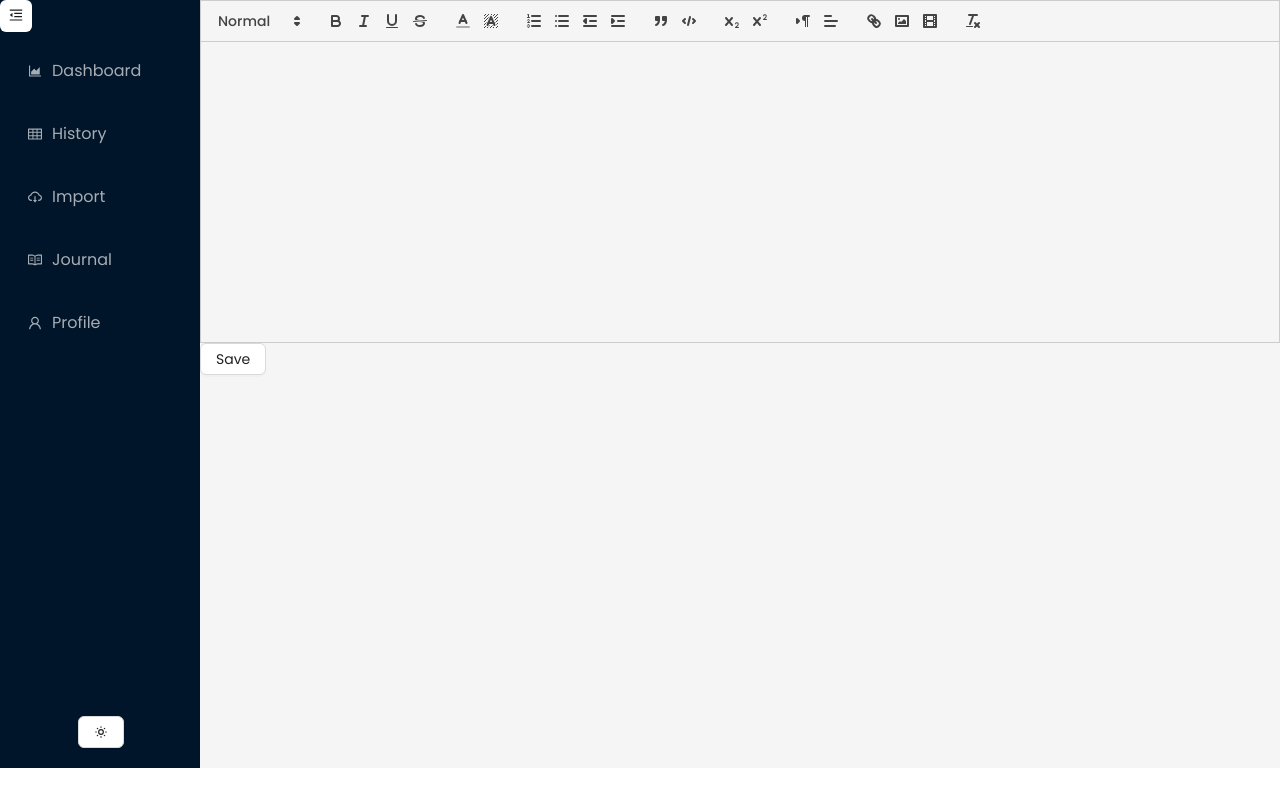
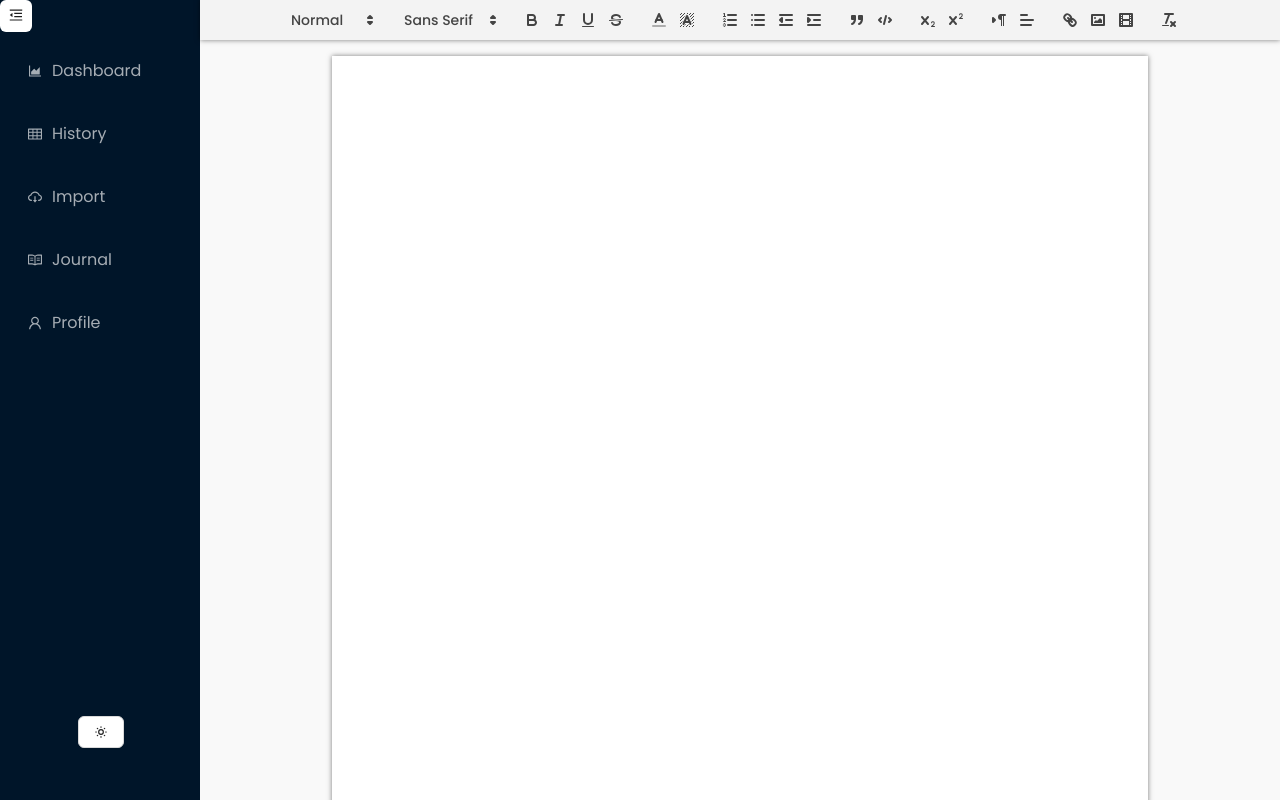
Before and after one commit to likemcode/TradTracker-client, a React (Vite) app: page /JournalDetails/1 in a window 1280 px wide. Shown: the top 800 px of the page. Built offline with nearby package versions, Linux system fonts and the light colour scheme; no server answers.

Commit message:
Journal update added button and styled editor

```diff
--- a/src/components/Journal.jsx
+++ b/src/components/Journal.jsx
@@ -1,10 +1,23 @@
-import React from 'react';
-import { Avatar, List } from 'antd';
-import { Link } from 'react-router-dom';
+import React, {useState} from 'react';
+import { Avatar, List, Button } from 'antd';
+import { useNavigate } from 'react-router-dom';
+import { Link} from 'react-router-dom';
 import { useGetJournalListQuery } from '../services/BackendApi';
+import NewJournalModal from './NewJournalModal';
 
 const Journal = () => {
   const { data: journals, error, isLoading } = useGetJournalListQuery();
+  const [modalVisible, setModalVisible] = useState(false);
+  const navigate = useNavigate();
+
+  const handleCreateJournal = title => {
+   const newId = journals.length > 0 ? Math.max(...journals.map(journal => journal.id)) + 1 : 1;
+   // Perform action to create new journal entry with the provided title
+   console.log('Creating journal entry with title:', title);
+   setModalVisible(false); // Close the modal after creating the entry
+
+   navigate(`/JournalDetails/${newId}`,  { state: { title } });
+ };
 
   if (isLoading) {
     return <div>Loading...</div>;
@@ -14,7 +27,20 @@ const Journal = () => {
     return <div>Error: {error.message}</div>;
   }
 
+
+  console.log(journals)
   return (
+   <div>
+   {/* Button to add new journal entry */}
+   <Button type="primary" style={{ marginBottom: '16px' }} onClick={() => setModalVisible(true)}>
+      Add Journal
+   </Button>
+
+   <NewJournalModal
+        visible={modalVisible}
+        onCreate={handleCreateJournal}
+        onCancel={() => setModalVisible(false)}
+   />
     <List
       itemLayout="horizontal"
       dataSource={journals}
@@ -28,6 +54,7 @@ const Journal = () => {
         </List.Item>
       )}
     />
+    </div>
   );
 };
 
--- a/src/components/JournalDetails.jsx
+++ b/src/components/JournalDetails.jsx
@@ -1,14 +1,13 @@
 import React, { useEffect, useState } from 'react';
-import { useParams } from 'react-router-dom';
-import ReactQuill, { Quill } from 'react-quill'; // Import Quill object
-// import ImageResize from 'quill-image-resize-module';
+import { useParams, useLocation } from 'react-router-dom';
+import ReactQuill from 'react-quill'; // Import Quill object
 import { Button , message} from 'antd';
 import 'react-quill/dist/quill.snow.css'; // Import Quill's snow theme CSS
 
-// Quill.register('modules/imageResize', ImageResize);
 
 const customToolbar = [
   [{ header: [1, 2, 3, 4, 5, 6, false] }],
+ [{ font: [] }],
   ['bold', 'italic', 'underline', 'strike'],
   [{ color: [] }, { background: [] }],
   [{ list: 'ordered' }, { list: 'bullet' }, { indent: '-1' }, { indent: '+1' }],
@@ -21,6 +20,8 @@ const customToolbar = [
 
 const JournalDetails = () => {
   const { journalId } = useParams();
+  const location = useLocation();
+  const title = location.state?.title || 'Default Title'; // Access the title passed from the Journal component
   const [content, setContent] = useState('');
 
 
@@ -50,7 +51,7 @@ const JournalDetails = () => {
           'Content-Type': 'application/json',
         },
         body: JSON.stringify({
-          title: 'Your Journal Entry Title', // You can set the title dynamically or prompt the user to enter it
+          title: title, // You can set the title dynamically or prompt the user to enter it
           content:content }),
       });
       if (!response.ok) {
@@ -65,11 +66,7 @@ const JournalDetails = () => {
     <div className="journal-details-container">
       <ReactQuill
         theme="snow"
-        modules={{ toolbar: customToolbar,
-        //   imageResize: {
-        //   displaySize: true, // Display the size of the image when resizing
-        // },
-      }
+        modules={{ toolbar: customToolbar }
       }
         value={content}
         onChange={setContent}
--- /dev/null
+++ b/src/components/NewJournalModal.jsx
@@ -0,0 +1,46 @@
+import React, { useState } from 'react';
+import { Modal, Form, Input, Button } from 'antd';
+
+const NewJournalModal = ({ visible, onCreate, onCancel }) => {
+  const [form] = Form.useForm();
+
+  const handleCreate = () => {
+    form
+      .validateFields()
+      .then(values => {
+        onCreate(values.title);
+        form.resetFields();
+      })
+      .catch(err => {
+        console.error('Validation failed:', err);
+      });
+  };
+
+  return (
+    <Modal
+      open={visible}
+      title="Create New Journal Entry"
+      okText="Create"
+      cancelText="Cancel"
+      onCancel={onCancel}
+      onOk={handleCreate}
+    >
+      <Form form={form} layout="vertical">
+        <Form.Item
+          name="title"
+          label="Title"
+          rules={[
+            {
+              required: true,
+              message: 'Please enter a title for the journal entry',
+            },
+          ]}
+        >
+          <Input />
+        </Form.Item>
+      </Form>
+    </Modal>
+  );
+};
+
+export default NewJournalModal;
--- a/src/index.css
+++ b/src/index.css
@@ -60,10 +60,31 @@
 }
 
 .journal-details-container {
-  width: 100%;
+  background-color: #f9f9f9;
+  margin: 0;
 }
 
-.ql-editor {
-  min-height: 300px; /* Adjust as needed */
-  font-size: 16px; /* Adjust as needed */
+.journal-details-container .ql-editor {
+  width: 8.5in;
+  min-height: 11in;
+  padding: 1in;
+  margin: 1rem;
+  box-shadow: 0 0 5px 0 rgba(0, 0, 0, .5);
+  background-color: white;
 }
+.journal-details-container .ql-container.ql-snow {
+  border: none;
+  display: flex;
+  justify-content: center;
+}
+
+.journal-details-container .ql-toolbar.ql-snow {
+  display: flex;
+  justify-content: center;
+  position: sticky;
+  top: 0;
+  z-index: 1;
+  background-color: #F3F3F3;
+  border: none;
+  box-shadow: 0 0 5px 0 rgba(0, 0, 0, .5);
+}
```
